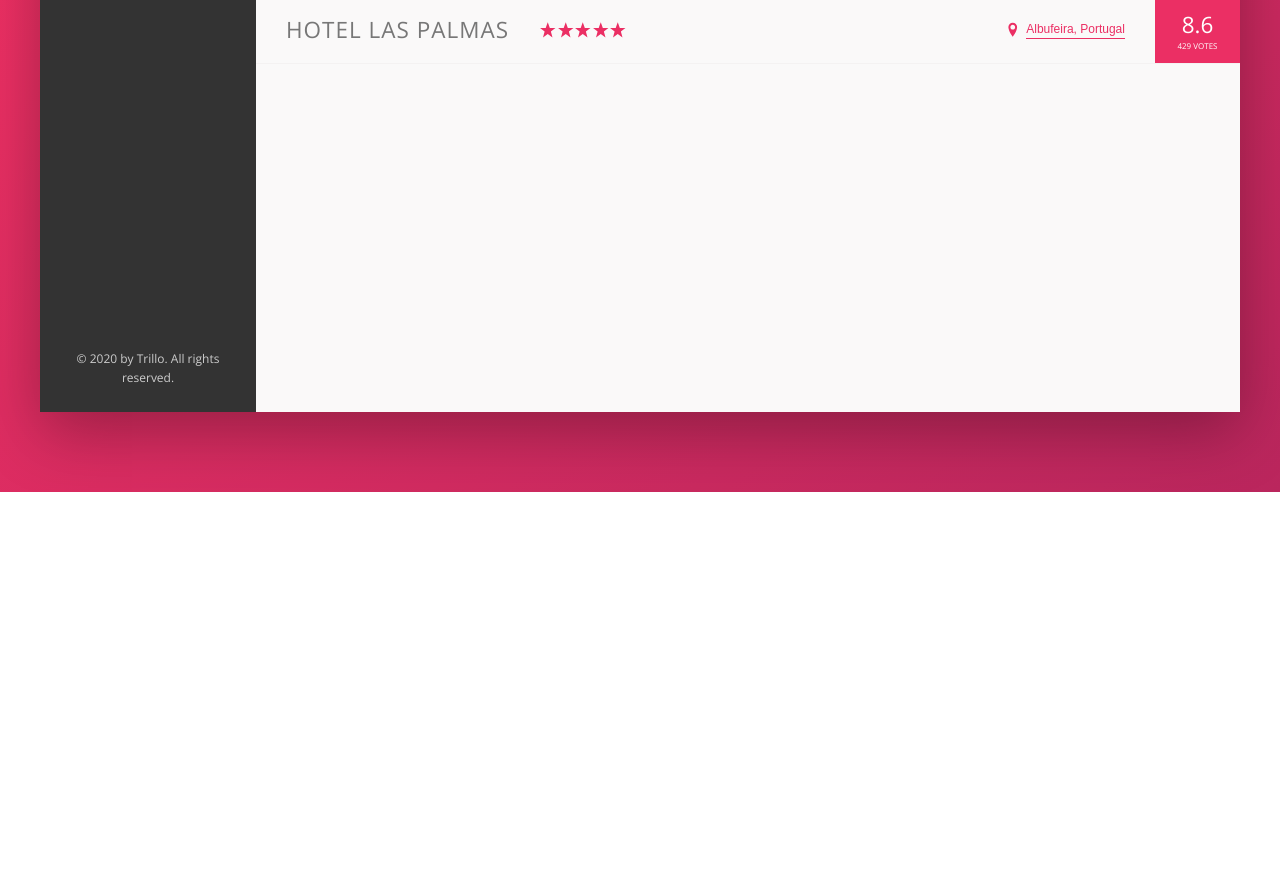
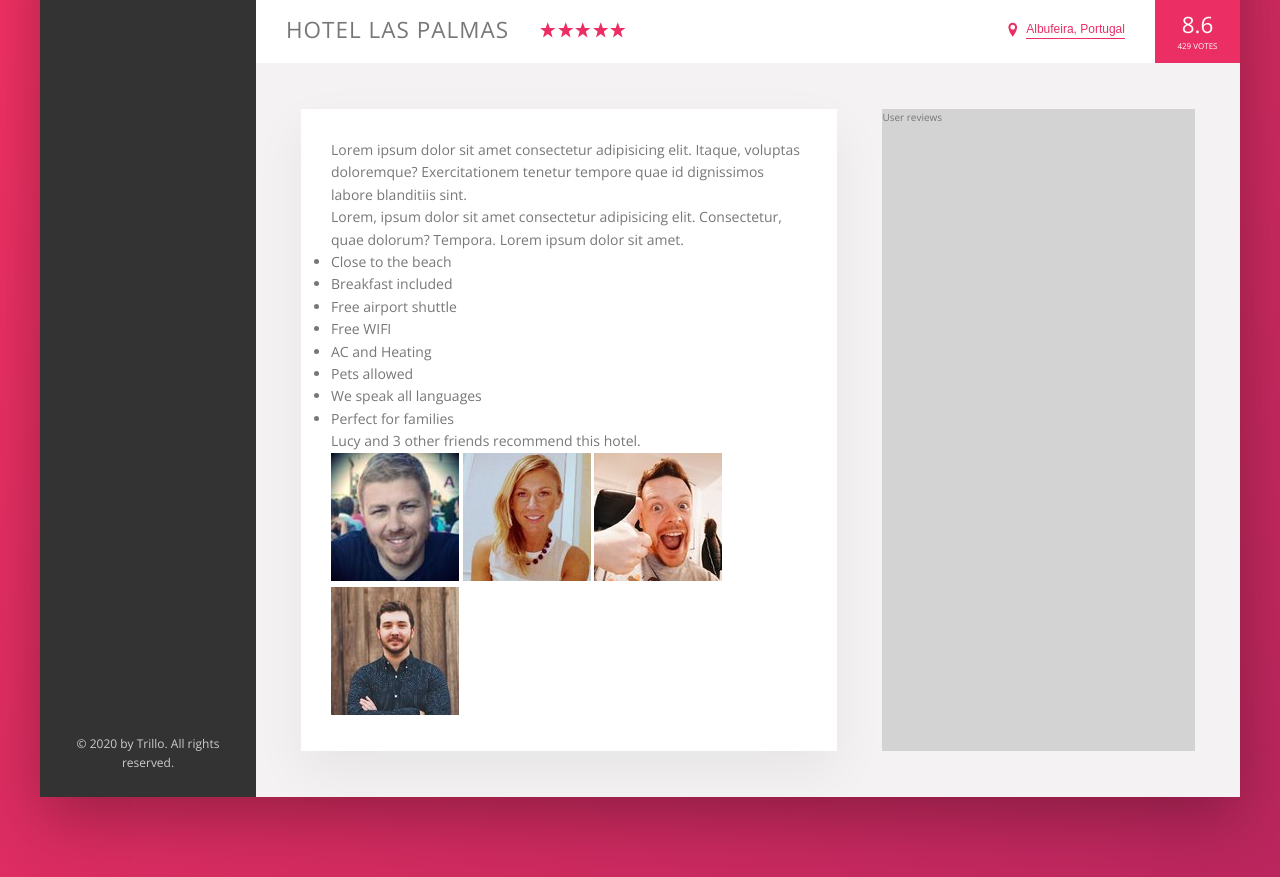
Before and after one commit to super8989/SCSS_Trillo, a website: page index.html in a window 1280 px wide. Shown: the part 538-1415 px from the top of the page. Before the commit the page ends 1030 px from the top, so only its background shows below. Drawn offline with nearby package versions, Linux system fonts and the light colour scheme.

Commit message:
Building the description section part 1

```diff
--- a/index.html
+++ b/index.html
@@ -158,6 +158,61 @@
 							<div class="overview__rating-count">429 votes</div>
 						</div>
 					</div>
+
+					<div class="detail">
+						<div class="description">
+							<p class="paragraph">
+								Lorem ipsum dolor sit amet consectetur adipisicing elit. Itaque,
+								voluptas doloremque? Exercitationem tenetur tempore quae id
+								dignissimos labore blanditiis sint.
+							</p>
+							<p class="paragraph">
+								Lorem, ipsum dolor sit amet consectetur adipisicing elit.
+								Consectetur, quae dolorum? Tempora. Lorem ipsum dolor sit amet.
+							</p>
+							<ul class="list">
+								<li class="list__item">Close to the beach</li>
+								<li class="list__item">Breakfast included</li>
+								<li class="list__item">Free airport shuttle</li>
+								<li class="list__item">Free WIFI</li>
+								<li class="list__item">AC and Heating</li>
+								<li class="list__item">Pets allowed</li>
+								<li class="list__item">We speak all languages</li>
+								<li class="list__item">Perfect for families</li>
+							</ul>
+							<div class="recommend">
+								<p class="recommend__count">
+									Lucy and 3 other friends recommend this hotel.
+								</p>
+								<div class="recommend__friends">
+									<img
+										src="img/user-3.jpg"
+										alt="Friend"
+										class="recomment__photo"
+									/>
+									<img
+										src="img/user-2.jpg"
+										alt="Friend"
+										class="recomment__photo"
+									/>
+									<img
+										src="img/user-1.jpg"
+										alt="Friend"
+										class="recomment__photo"
+									/>
+									<img
+										src="img/user-4.jpg"
+										alt="Friend"
+										class="recomment__photo"
+									/>
+								</div>
+							</div>
+						</div>
+
+						<div class="user-reviews">
+							User reviews
+						</div>
+					</div>
 				</main>
 			</div>
 		</div>
--- a/sass/_base.scss
+++ b/sass/_base.scss
@@ -31,6 +31,9 @@ Grey dark 3: #999
 	--color-grey-dark-3: #999;
 
 	--shadow-dark: 0 2rem 6rem rgba(0, 0, 0, 0.3);
+	--shadow-light: 0 2rem 5rem rgba(0, 0, 0, 0.06);
+
+	--line: 1px solid var(--color-grey-light-2);
 }
 
 //Global reset
--- a/sass/_layout.scss
+++ b/sass/_layout.scss
@@ -11,7 +11,7 @@
 	font-size: 1.4rem;
 	height: 7rem;
 	background-color: #ffffff;
-	border-bottom: 1px solid var(--color-grey-light-2);
+	border-bottom: var(--line);
 
 	display: flex;
 	justify-content: space-between;
@@ -33,7 +33,27 @@
 }
 
 .hotel-view {
-	height: 80rem;
-
+	background-color: #fff;
 	flex: 1;
 }
+
+.detail {
+	display: flex;
+	padding: 4.5rem;
+	background-color: var(--color-grey-light-2);
+	border-bottom: var(--line);
+}
+
+.description {
+	font-size: 1.4rem;
+	background-color: #fff;
+	box-shadow: var(--shadow-light);
+	padding: 3rem;
+	flex: 0 0 60%;
+	margin-right: 4.5rem;
+}
+
+.user-reviews {
+	background-color: lightgray;
+	flex: 1;
+}
```
Also changed, not shown: css/main.css, 1 other file.
